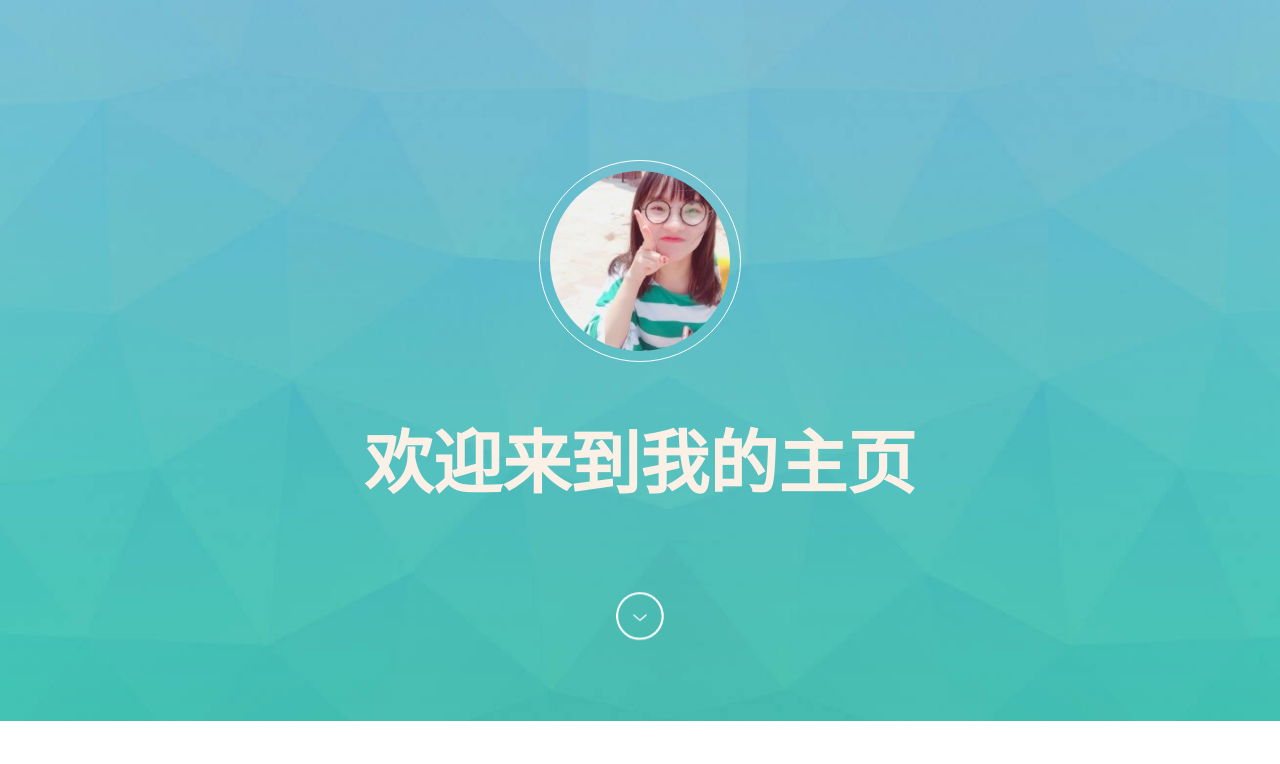
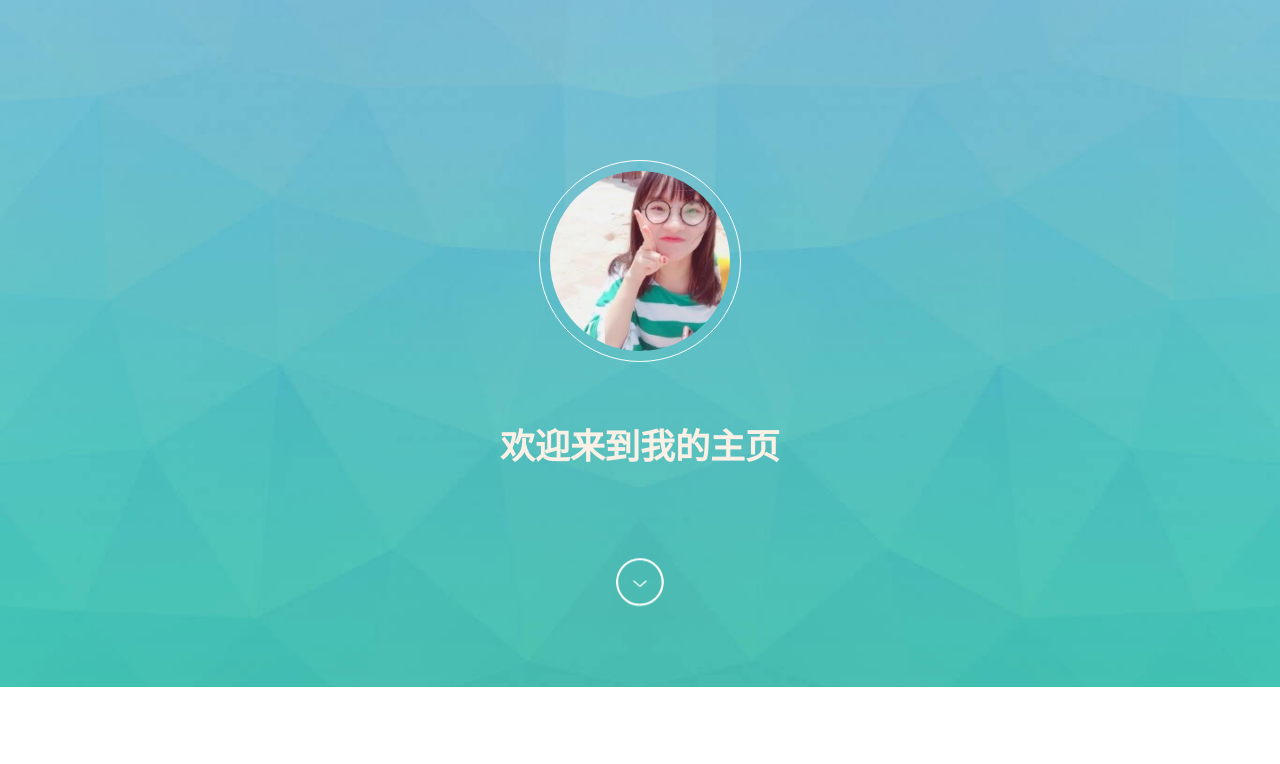
Before and after one commit to vvvvvvvvvvip/vvvvvvvvvvip.github.io, a plain HTML site: page index.html in a window 1280 px wide. Shown: the top 764 px of the page. Drawn offline with Linux system fonts and the light colour scheme.

Commit message:
首页字大小修改

```diff
--- a/css/application.css
+++ b/css/application.css
@@ -224,7 +224,7 @@ a {
     text-align: center;
     font-family: cursive;
     font-weight: bold;
-    font-size: 69px;
+    font-size: 35px;
     color: linen;
     margin-top: 65px;
     margin-bottom: 121px;
```
